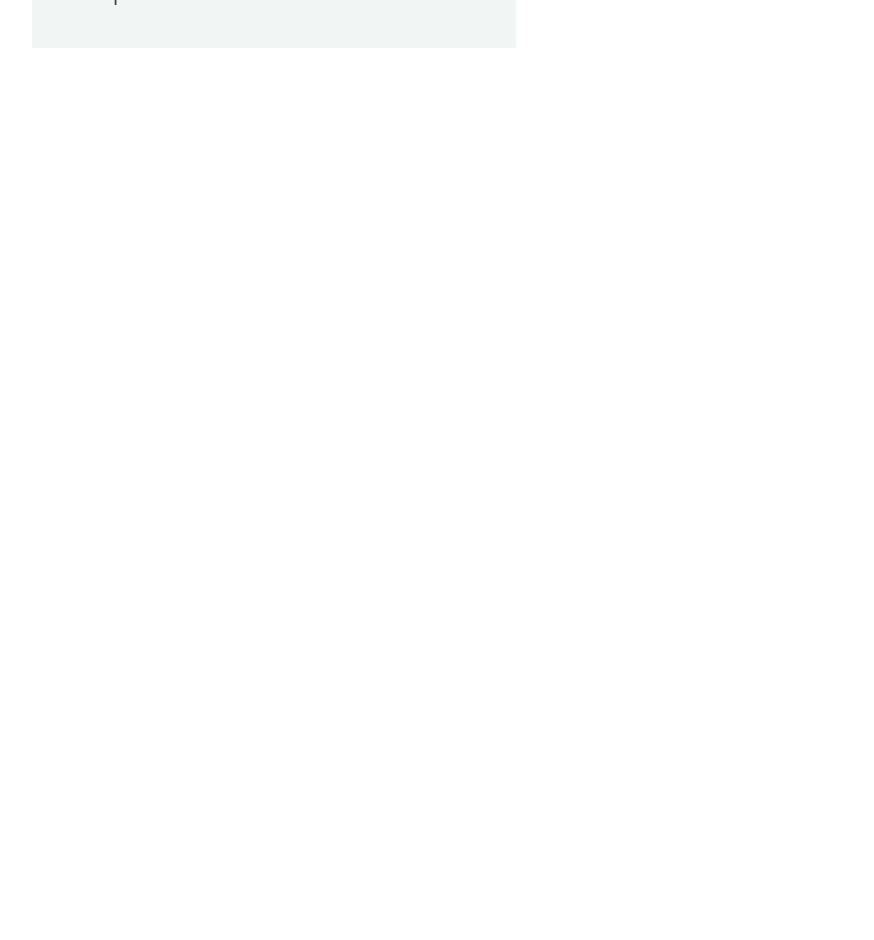
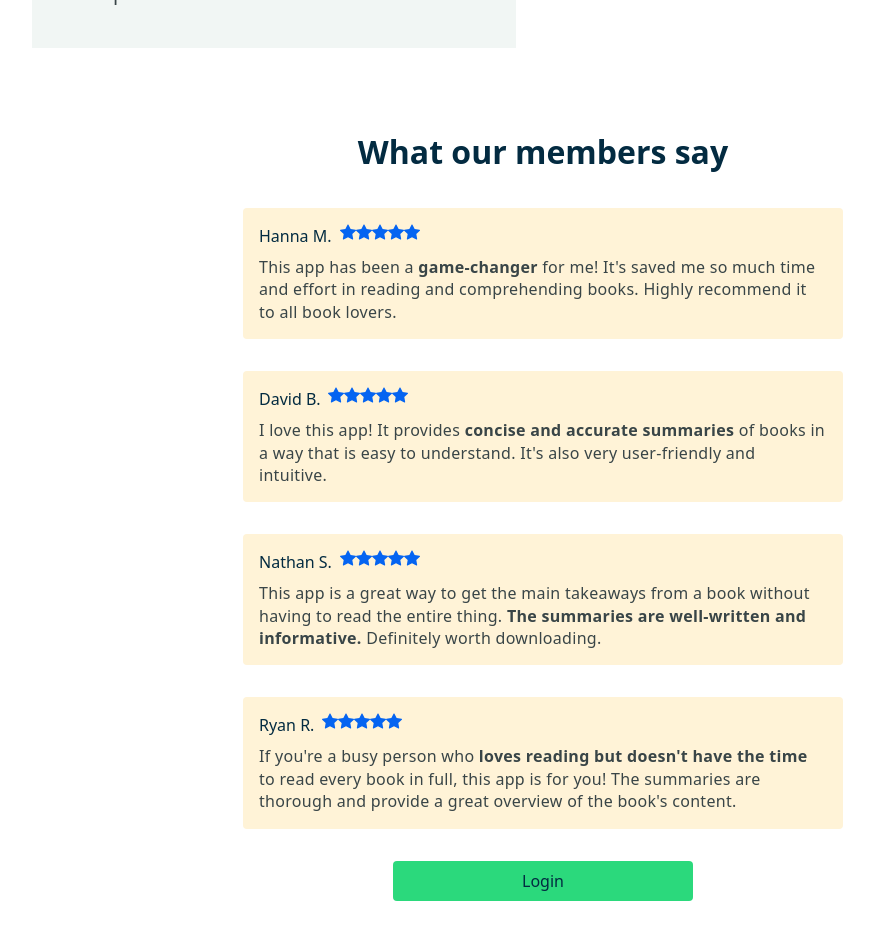
Before and after one commit to connorklee0/summarist, a Next.js app: page / in a window 1280 px wide. Shown: the part 1900-2840 px from the top of the page, without its empty margins (97-971 px from the left). Before the commit the page ends 1988 px from the top, so only its background shows below. Built offline with nearby package versions, Linux system fonts and the light colour scheme.

Commit message:
implement reviews section

```diff
--- a/app/globals.css
+++ b/app/globals.css
@@ -81,6 +81,8 @@ button:disabled {
   margin-bottom: 32px;
   font-weight: bold;
 }
+
+/* Features and Statistics */
 
 .features {
   display: flex;
@@ -177,3 +179,45 @@ button:disabled {
   font-weight: 300;
   color: #394547;
 }
+
+/* REVIEWS */
+.reviews__wrapper {
+  max-width: 600px;
+  margin: 0 auto;
+}
+
+.review {
+  background-color: #fff3d7;
+  padding: 16px;
+  margin-bottom: 32px;
+  border-radius: 4px;
+  font-weight: 300;
+}
+
+.review__header {
+  color: #032b41;
+  display: flex;
+  gap: 8px;
+  margin-bottom: 8px;
+}
+
+.review__body {
+  color: #394547;
+  letter-spacing: 0.3px;
+  line-height: 1.4;
+}
+
+.review__stars {
+  display: flex;
+}
+
+.review__stars svg {
+  width: 16px;
+  height: 16px;
+  fill: #0564f1;
+}
+
+.reviews__btn--wrapper {
+  display: flex;
+  justify-content: center;
+}
--- a/app/page.tsx
+++ b/app/page.tsx
@@ -1,6 +1,7 @@
 import Nav from "@/components/Home/Nav";
 import Landing from "@/components/Home/Landing";
 import Features from "@/components/Home/Features";
+import Reviews from "@/components/Home/Reviews";
 
 export default function Home() {
   return (
@@ -8,6 +9,7 @@ export default function Home() {
       <Nav />
       <Landing />
       <Features />
+      <Reviews />
     </>
   );
 }
--- /dev/null
+++ b/components/Home/Reviews.tsx
@@ -0,0 +1,92 @@
+import { BsStarFill } from "react-icons/bs";
+
+const Reviews = () => {
+  return (
+    <section id="reviews">
+      <div className="row">
+        <div className="container">
+          <div className="section__title">What our members say</div>
+          <div className="reviews__wrapper">
+            <div className="review">
+              <div className="review__header">
+                <div className="review__name">Hanna M.</div>
+                <div className="review__stars">
+                  {Array.from({ length: 5 }, (_, index) => (
+                    <BsStarFill key={index} />
+                  ))}
+                </div>
+              </div>
+              <div className="review__body">
+                This app has been a{" "}
+                <span className="font-bold">game-changer</span> for me! It's
+                saved me so much time and effort in reading and comprehending
+                books. Highly recommend it to all book lovers.
+              </div>
+            </div>
+            <div className="review">
+              <div className="review__header">
+                <div className="review__name">David B.</div>
+                <div className="review__stars">
+                  {Array.from({ length: 5 }, (_, index) => (
+                    <BsStarFill key={index} />
+                  ))}
+                </div>
+              </div>
+              <div className="review__body">
+                I love this app! It provides{" "}
+                <span className="font-bold">
+                  concise and accurate summaries
+                </span>{" "}
+                of books in a way that is easy to understand. It's also very
+                user-friendly and intuitive.
+              </div>
+            </div>
+            <div className="review">
+              <div className="review__header">
+                <div className="review__name">Nathan S.</div>
+                <div className="review__stars">
+                  {Array.from({ length: 5 }, (_, index) => (
+                    <BsStarFill key={index} />
+                  ))}
+                </div>
+              </div>
+              <div className="review__body">
+                This app is a great way to get the main takeaways from a book
+                without having to read the entire thing.{" "}
+                <span className="font-bold">
+                  The summaries are well-written and informative.
+                </span>{" "}
+                Definitely worth downloading.
+              </div>
+            </div>
+            <div className="review">
+              <div className="review__header">
+                <div className="review__name">Ryan R.</div>
+                <div className="review__stars">
+                  {Array.from({ length: 5 }, (_, index) => (
+                    <BsStarFill key={index} />
+                  ))}
+                </div>
+              </div>
+              <div className="review__body">
+                If you're a busy person who{" "}
+                <span className="font-bold">
+                  loves reading but doesn't have the time
+                </span>{" "}
+                to read every book in full, this app is for you! The summaries
+                are thorough and provide a great overview of the book's content.
+              </div>
+            </div>
+          </div>
+          <div className="reviews__btn--wrapper">
+            <button className="btn max-w-75 flex items-center justify-center">
+              Login
+            </button>
+          </div>
+        </div>
+      </div>
+    </section>
+  );
+};
+
+export default Reviews;
```
